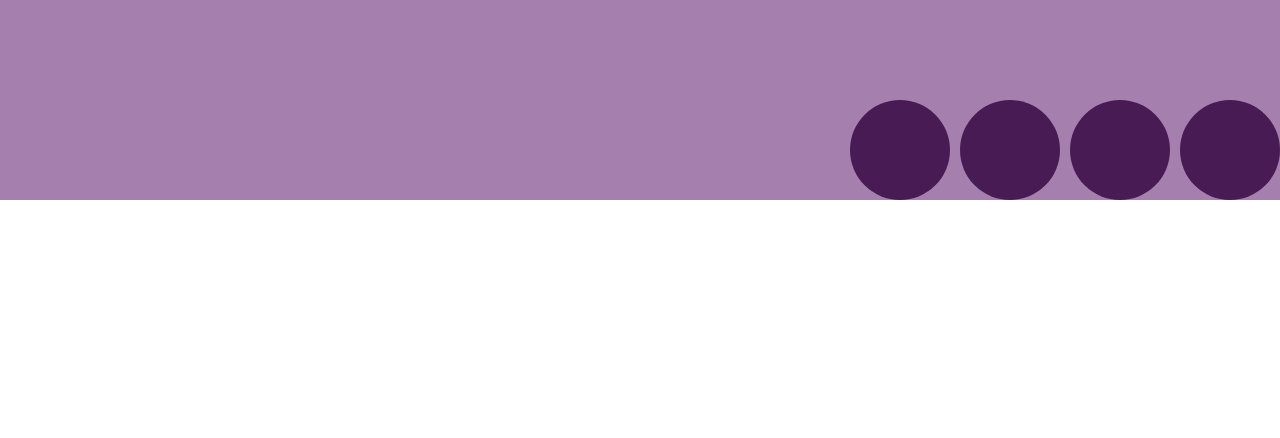
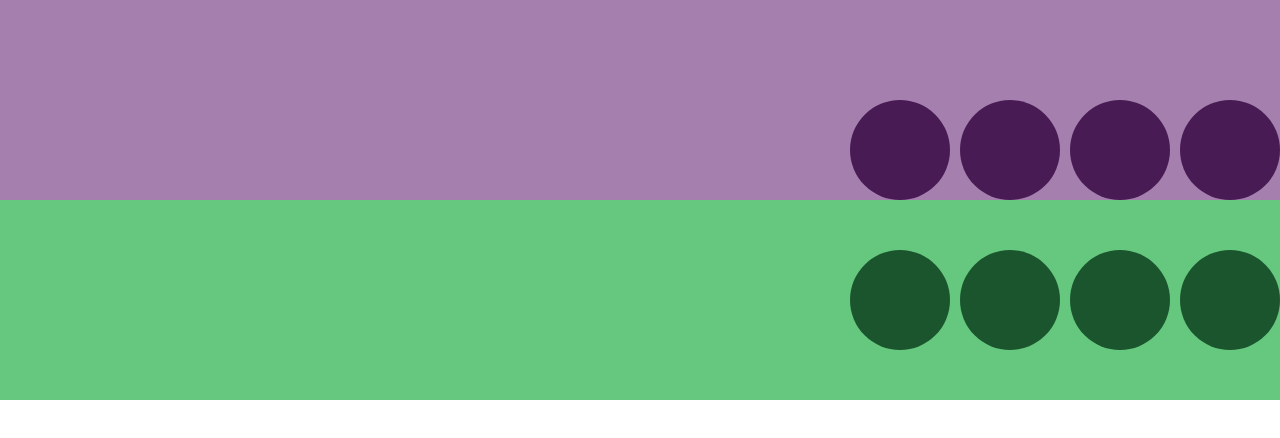
Before and after one commit to Enzu666/flex, a plain HTML site: page index.html in a window 1280 px wide. Drawn offline with Linux system fonts and the light colour scheme.

Commit message:
estilizados os circulos verdes

```diff
--- a/style.css
+++ b/style.css
@@ -27,3 +27,19 @@ ul, ol, li{
     border-radius: 50%;
 
 }
+.circulo2{
+    width: 100vw;
+    height: 200px;
+    background-color: #65c87e;
+    display: flex;
+    justify-content: right;
+    align-items: center;
+    gap: 10px;
+}
+.circulo2 div{
+    width: 100px;
+    height: 100px;
+    background-color: #1b552e;
+    border-radius: 50%;
+
+}
```
